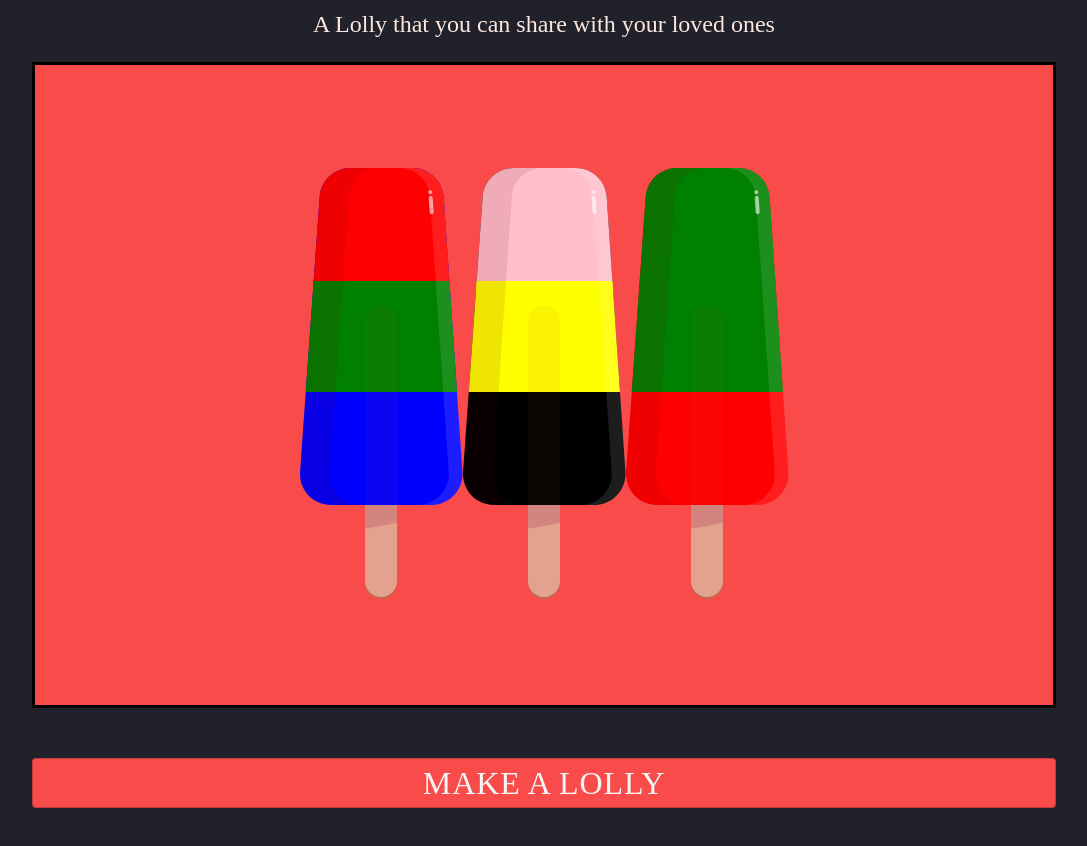
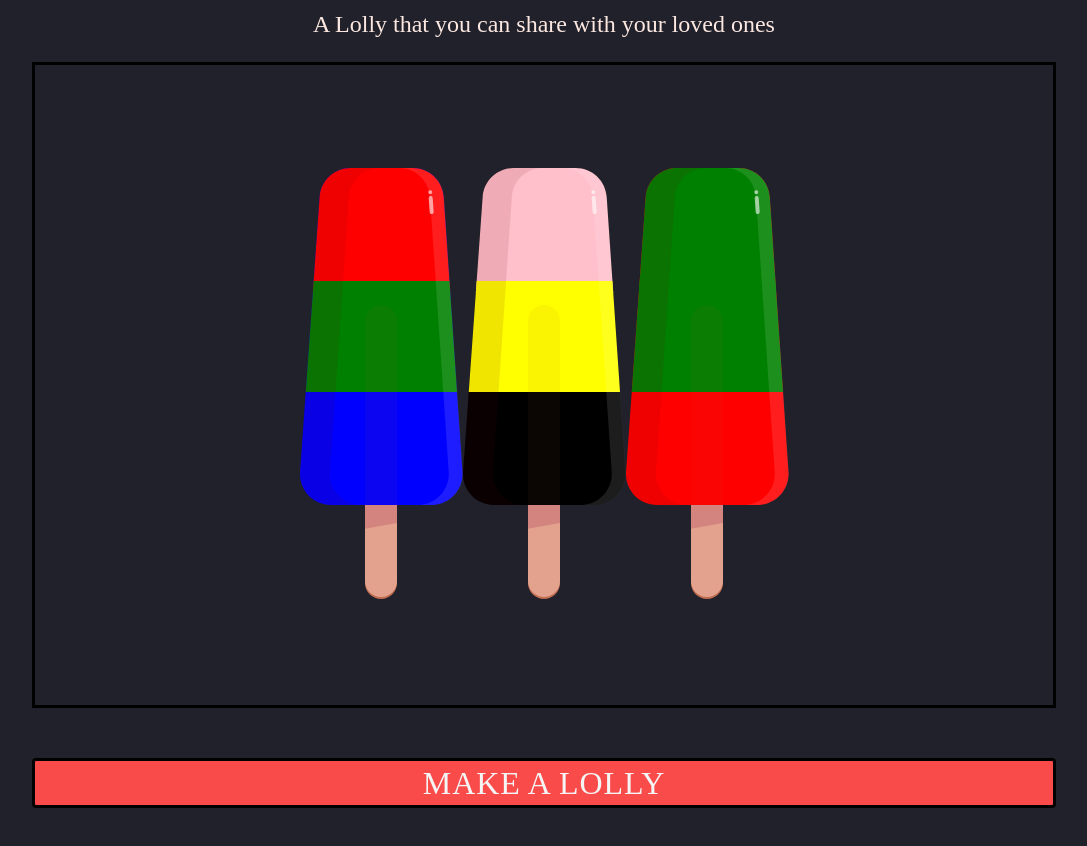
Before and after one commit to AliRa22aq/Virtual-Lolly-using-Gatsby-Netlify-FaunaDB-Formik-and-Storybook-6, a Gatsby site: page / in a window 1280 px wide. In both pictures the pointer is over the element 640 px from the left and 475 px from the top of the page. Shown: the part 90-936 px from the top of the page, without its empty margins (96-1183 px from the left). Built offline with nearby package versions, Linux system fonts and the light colour scheme; Gatsby itself is replaced by a stand-in of ours.

Commit message:
Update main.css

```diff
--- a/src/pages/main.css
+++ b/src/pages/main.css
@@ -24,6 +24,13 @@
     display: flex;
     justify-content: center;
     align-items: center;
+    transition: 0.5s;
+
+}
+
+.container_lollies:hover {
+    background-color: transparent;
+    transition: 0.5s;
 
 }
 
@@ -39,5 +46,5 @@
     margin-bottom: 50px;
     margin-top: 50px;
     font-size: 2rem;
-
+    border: 3px solid black;
 }
```
